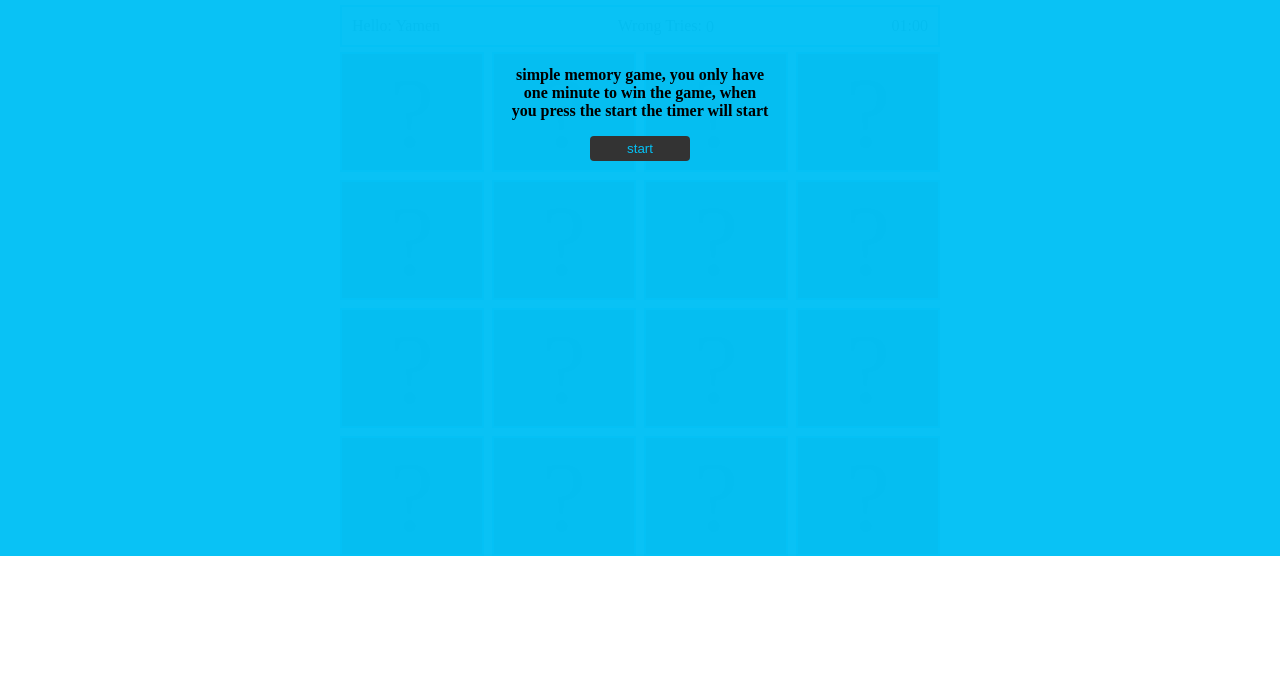
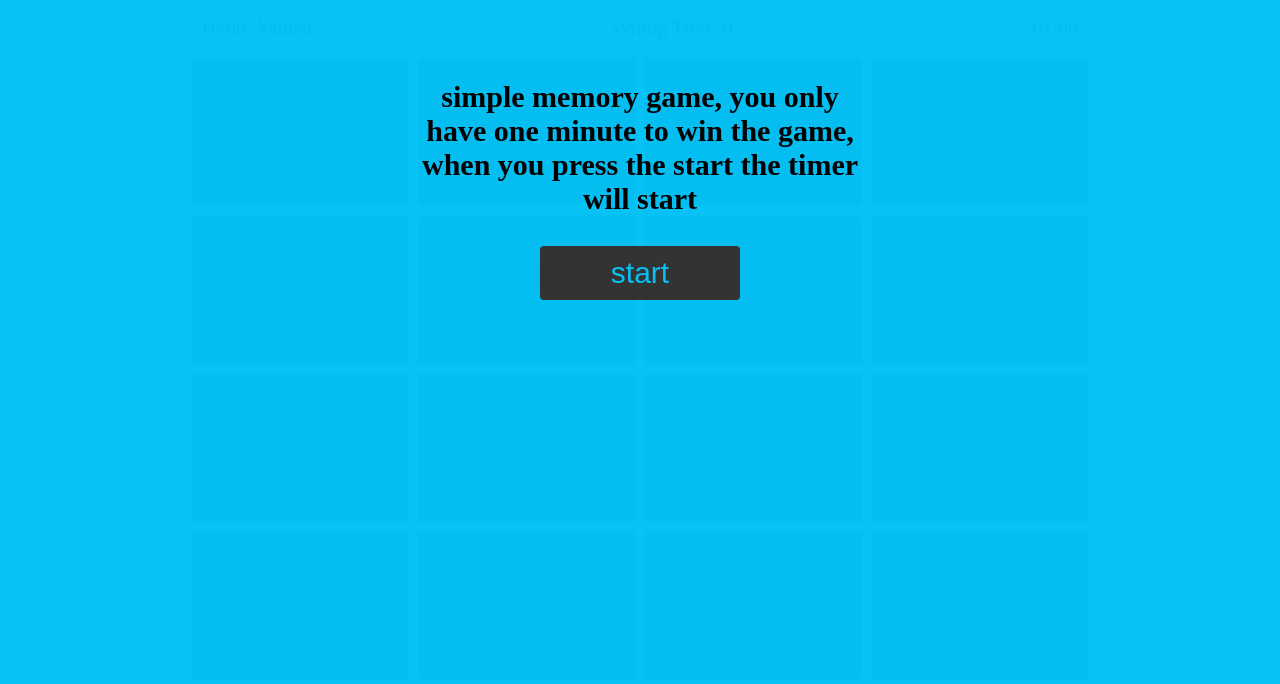
Before and after one commit to yamenbarakat/memory-game, a plain HTML site: page index.html in a window 1280 px wide. Drawn offline with Linux system fonts and the light colour scheme.

Commit message:
Update index.css

```diff
--- a/index.css
+++ b/index.css
@@ -8,8 +8,8 @@ body {
 }
 
 .intro-container {
-  width: 100%;
-  height: 100%;
+  width: 100vw;
+  height: 100vh;
   background-color: rgba(5, 193, 245, 98%);
   position: absolute;
   z-index: 100;
@@ -21,7 +21,8 @@ body {
   margin-top: 30px;
   padding: 20px;
   text-align: center;
-  width: 300px;
+  width: 500px;
+  font-size: 30px;
 }
 
 .intro p {
@@ -29,18 +30,19 @@ body {
 }
 
 .intro button {
-  width: 100px;
+  font-size: 30px;
+  width: 200px;
   background-color: #333;
   color: #05c1f5;
   border: none;
   border-radius: 4px;
-  padding: 5px;
+  padding: 10px;
   cursor: pointer;
 }
 
 .container {
   margin: auto;
-  width: 600px;
+  width: 900px;
 }
 
 .info-container {
@@ -51,6 +53,7 @@ body {
   border: 2px solid #05c1f5;
   position: relative;
   top: 5px;
+  font-size: 20px;
 }
 
 .wrong-tries {
@@ -98,11 +101,12 @@ body {
   display: flex;
   flex-wrap: wrap;
   gap: 8px;
+  margin-top: 10px;
 }
 
 .card {
-  flex: 1 1 120px;
-  height: 120px;
+  flex: 1 1 200px;
+  height: 150px;
   position: relative;
   transition: transform 0.5s;
   transform-style: preserve-3d;
@@ -143,7 +147,18 @@ body {
   pointer-events: none;
 }
 
-@media (min-width: 470px) and (max-width: 620px) {
+@media (min-width: 721px) and (max-width: 930px) {
+  .container {
+    width: 690px;
+  }
+
+  .card {
+    flex-basis: 150px;
+    height: 150px;
+  }
+}
+
+@media (min-width: 470px) and (max-width: 720px) {
   .container {
     width: 450px;
   }
@@ -155,12 +170,17 @@ body {
 }
 
 @media (max-width: 469px) {
+  .intro,
+  .intro button {
+    font-size: 20px;
+  }
+
   .container {
     width: 280px;
   }
 
   .info-container {
-    font-size: 12px;
+    font-size: 14px;
   }
 
   .card {
```
